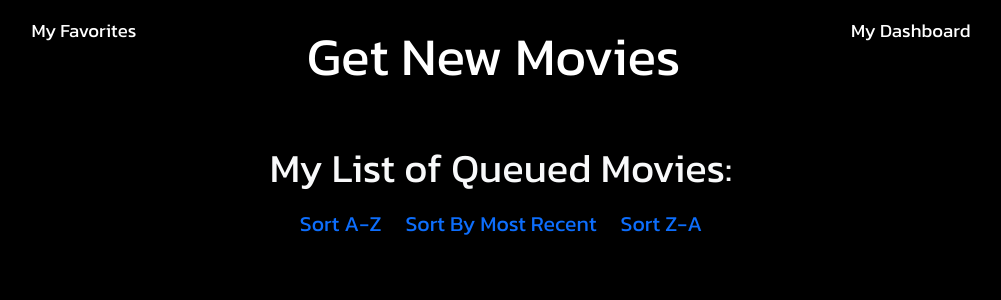
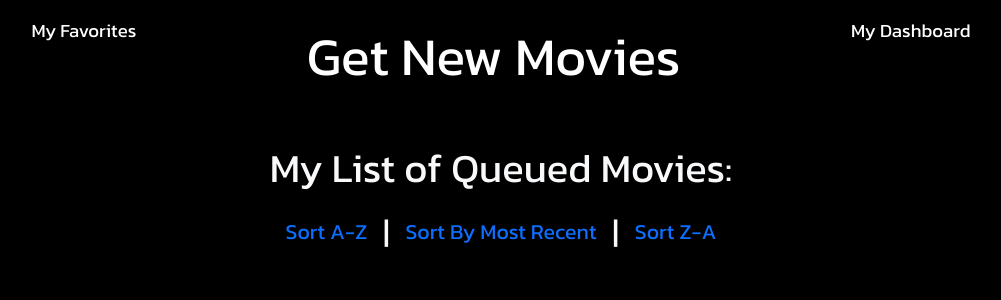
Before and after one commit to JasonF222/movie_vault, a Flask app: page /queue_list in a window 1280 px wide. Shown: the part 88-388 px from the top of the page, without its empty margins (139-1140 px from the left). Run offline with Flask 2, Linux system fonts and the light colour scheme; the visitor is signed in with stand-in values (Sample User, id 1); data that the repository does not hold is empty.

Commit message:
May 25 commit (refactoring code)

```diff
--- a/flask_app/config/mysqlconnection.py
+++ b/flask_app/config/mysqlconnection.py
@@ -1,5 +1,4 @@
 import os
-print( os.environ.get("movie_api_key") )
 # a cursor is the object we use to interact with the database
 import pymysql.cursors
 # this class will give us an instance of a connection to our database
--- a/flask_app/static/styles.css
+++ b/flask_app/static/styles.css
@@ -167,7 +167,7 @@ body {
 .navbar {
     /* background-image: linear-gradient(to bottom, black, rgb(86, 90, 95), black); */
     background-image: linear-gradient(to top, black,   blanchedalmond);
-    transition: 0.5s;
+    transition: 0.5s ease;
 }
 
 /* BUTTONS */
@@ -176,13 +176,13 @@ body {
 
 .sortbtn {
     font-size: 16pt;
-    transition: 0.3s;
+    transition: 0.3s ease;
 }
 
 .sortbtn:hover {
     font-size: 18pt;
     transform: scale(1.05);
-    transition: 0.3s;
+    transition: 0.3s ease;
     border-bottom: 2px solid white;
     border-radius: 10px;
     padding: 3px;
--- a/flask_app/templates/dashboard.html
+++ b/flask_app/templates/dashboard.html
@@ -24,7 +24,7 @@
 
     <h1 class="text-light text-center mt-3">My Dashboard</h1>
     <div class="profile d-flex mt-3 justify-content-center">
-        <img src="https://placekeanu.com/250/g" alt="profile picture" class="profileImg mt-5 dashPic">
+        <img src="/static/profile_pic.jpg" alt="profile picture" class="profileImg mt-5 dashPic">
     </div>
     <p class="text-light fs-1 text-center mt-4">{{ user.first_name }} {{ user.last_name }}</p>
 
--- a/flask_app/templates/queue_movie.html
+++ b/flask_app/templates/queue_movie.html
@@ -29,10 +29,10 @@
     </div>
 
     <h1 class="text-light text-center mt-5 mb-3">My List of Queued Movies:</h1>
-    <div class="sort mb-2 justify-content-center d-flex gap-4">
-        <a href="/queue_list/a-z" class="text-decoration-none sortbtn">Sort A-Z</a>
-        <a href="/queue_list" class="text-decoration-none sortbtn">Sort By Most Recent</a>
-        <a href="/queue_list/z-a" class="text-decoration-none sortbtn">Sort Z-A</a>
+    <div class="sort mb-2 justify-content-center d-flex gap-3">
+        <a href="/queue_list/a-z" class="text-decoration-none sortbtn mt-2">Sort A-Z</a>
+        <span class="text-light fs-2"> | </span><a href="/queue_list" class="text-decoration-none sortbtn mt-2">Sort By Most Recent</a> <span class="text-light fs-2"> | </span>
+        <a href="/queue_list/z-a" class="text-decoration-none sortbtn mt-2">Sort Z-A</a>
     </div>
 
 <div class="queuelist me-5">
@@ -41,7 +41,7 @@
         <div class="titleList d-flex justify-content-center text-center">
             <li class="text-light fs-3 mt-2 text-decoration-underline">{{ one.title }} </li>
         </div>
-        <div class="d-flex justify-content-center align-baseline gap-2 mb-2">
+        <div class="d-flex justify-content-center align-baseline gap-3 mb-2">
         <li>
             <form id="myForm" action="/add_to_favorite" method="post">
                 <input type="hidden" name="movie_id" value="{{ one.movie_id }}">
```
Also changed, not shown: flask_app/controllers/movie_controller.py (+0 -12 lines), flask_app/templates/favorite_movie.html (+5 -5 lines), flask_app/static/profile_pic.jpg (added).
